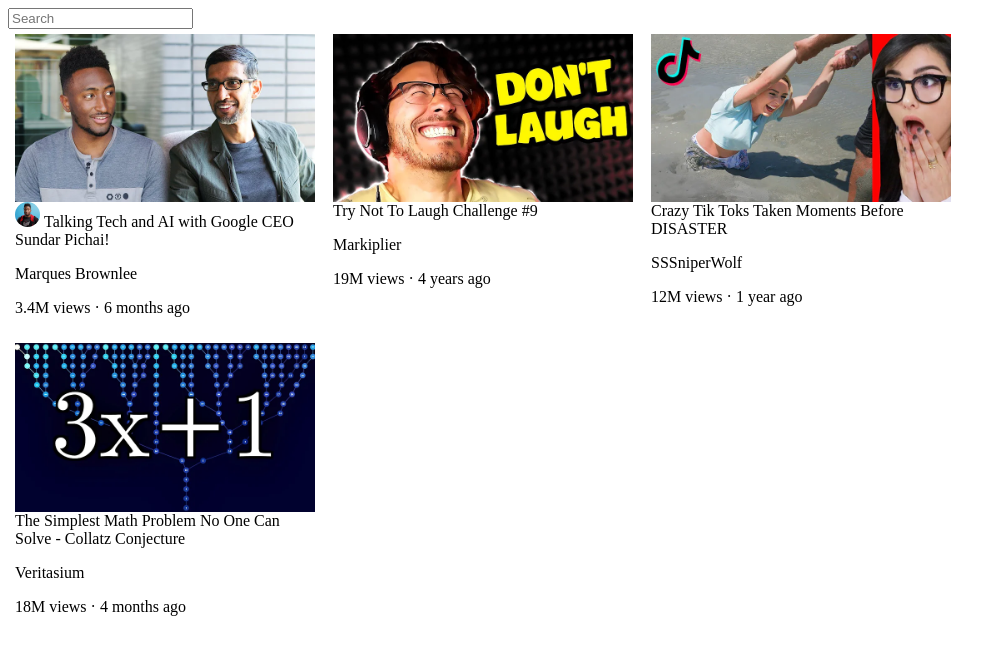
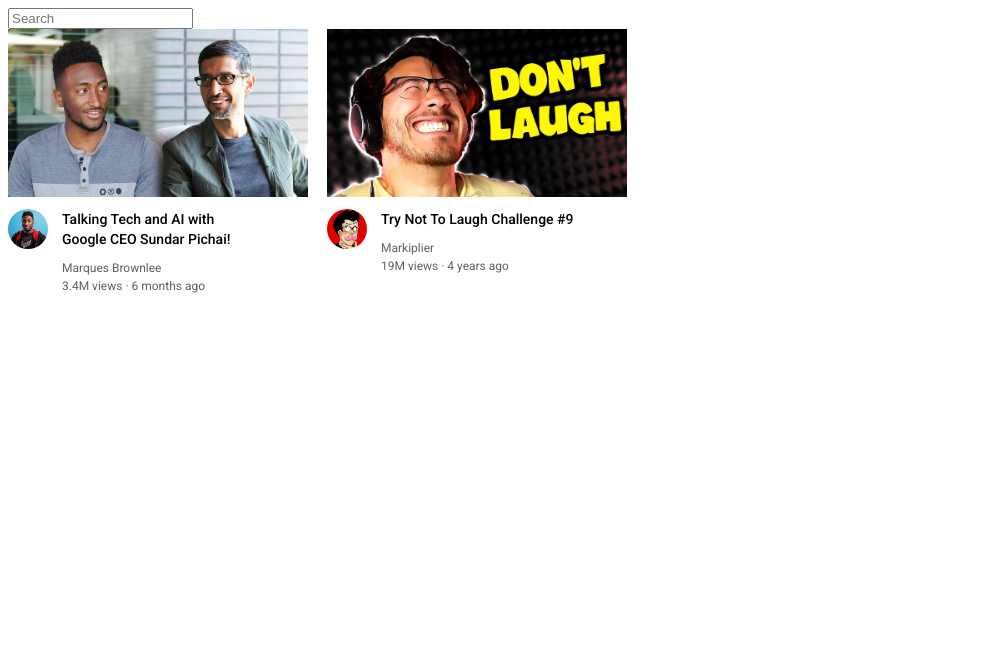
Before and after one commit to hananmuzaffar/yt-project, a plain HTML site: page youtube.html in a window 1280 px wide. Shown: the whole page, without its empty margins (0-1006 px from the left). Drawn offline with Linux system fonts and the light colour scheme.

Commit message:
Updated layout

```diff
--- a/youtube.css
+++ b/youtube.css
@@ -1,3 +1,9 @@
+p {
+    font-family: Roboto, Arial;
+    margin-top: 0;
+    margin-bottom: 0;
+}
+
 .thumbnail {
     width: 300px;
     display: block;
@@ -11,15 +17,42 @@
     width: 300px;
     display: inline-block;
     vertical-align: top;
-    margin: 5px 7px;
+    margin-right: 15px;
 }
 
 .title {
-    width: 300px;
-    display: inline;
+    margin-top: 0;
+    font-size: 14px;
+    font-weight: 500;
+    line-height: 20px;
+    margin-bottom: 12px;
 }
 
-.author {
+.uploader,.stats {
+    font-size: 12px;
+    color: rgb(96, 96, 96);
+}
+
+.uploader {
+    margin-bottom: 4px;
+}
+
+.profile {
+    display: inline-block;
+    width: 50px;
+    vertical-align: top;
+}
+
+.profile-picture {
+    width: 40px;
     border-radius: 50px;
-    width: 25px;
 }
+
+.info {
+    display: inline-block;
+    width: 200px;
+}
+
+.thumbnail-row {
+    margin-bottom: 12px ;
+}
--- a/youtube.html
+++ b/youtube.html
@@ -4,14 +4,24 @@
     <meta charset="UTF-8">
     <meta name="viewport" content="width=device-width, initial-scale=1.0">
     <link rel="stylesheet" href="youtube.css">
+
+    <link rel="preconnect" href="https://fonts.googleapis.com">
+    <link rel="preconnect" href="https://fonts.gstatic.com" crossorigin>
+    <link href="https://fonts.googleapis.com/css2?family=Roboto:ital,wght@0,100..900;1,100..900&display=swap" rel="stylesheet">
+
     <title>YouTube</title>
 </head>
 <body>
     <input type="text" name="" id="" class="search" placeholder="Search">
 
     <div class="preview">
+        <div class="thumbnail-row">
             <img src="thumbs/thumbnail-1.webp" alt="" class="thumbnail">
-        <img src="thumbs/authors/channel-1.jpeg" alt="" class="author">
+        </div>
+        <div class="profile">
+            <img src="thumbs/profile/channel-1.jpeg" alt="" class="profile-picture">
+        </div>
+        <div class="info">
             <p class="title">
                 Talking Tech and AI with Google CEO Sundar Pichai!
             </p>
@@ -22,9 +32,16 @@
                 3.4M views &#183; 6 months ago
             </p>
         </div>
+    </div>
 
     <div class="preview">
+        <div class="thumbnail-row">
             <img src="thumbs/thumbnail-2.webp" alt="" class="thumbnail">
+        </div>
+        <div class="profile">
+            <img src="thumbs/profile/channel-2.jpeg" alt="" class="profile-picture">
+        </div>
+        <div class="info">
             <p class="title">
                 Try Not To Laugh Challenge #9
             </p>
@@ -35,9 +52,16 @@
                 19M views &#183; 4 years ago
             </p>
         </div>
+    </div>
 
-    <div class="preview">
+    <!-- <div class="preview">
+        <div class="thumbnail-row">
             <img src="thumbs/thumbnail-3.webp" alt="" class="thumbnail">
+        </div>
+        <div class="profile">
+            <img src="thumbs/profile/channel-3.jpeg" alt="" class="profile-picture">
+        </div>
+        <div class="info">
             <p class="title">
                 Crazy Tik Toks Taken Moments Before DISASTER
             </p>
@@ -48,9 +72,16 @@
                 12M views &#183; 1 year ago
             </p>
         </div>
+    </div>
 
     <div class="preview">
+        <div class="thumbnail-row">
             <img src="thumbs/thumbnail-4.webp" alt="" class="thumbnail">
+        </div>
+        <div class="profile">
+            <img src="thumbs/profile/channel-4.jpeg" alt="" class="profile-picture">
+        </div>
+        <div class="info">
             <p class="title">
                 The Simplest Math Problem No One Can Solve - Collatz Conjecture
             </p>
@@ -61,7 +92,6 @@
                 18M views &#183; 4 months ago
             </p>
         </div>
-
-
+    </div> -->
 </body>
 </html>
```
Also changed, not shown: thumbs/profile/channel-1.jpeg (renamed from thumbs/authors/channel-1.jpeg), thumbs/profile/channel-2.jpeg (added), thumbs/profile/channel-3.jpeg (added), thumbs/profile/channel-4.jpeg (added). Lines whose indentation alone changed are shown as unchanged.
